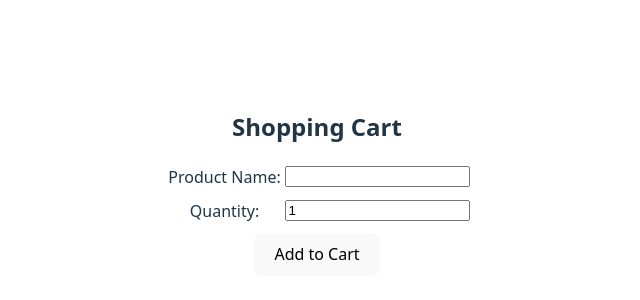
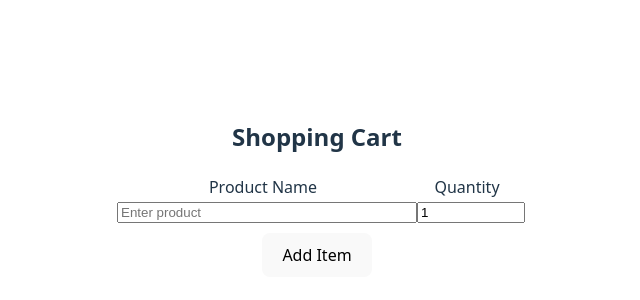
Before and after one commit to dilnakv/reactJS_sample, a React (Vite) app: page / in a window 1280 px wide. Shown: the part 202-502 px from the top of the page, without its empty margins (323-963 px from the left). Built offline with nearby package versions, Linux system fonts and the light colour scheme.

Commit message:
useReducer example

```diff
--- a/src/App.tsx
+++ b/src/App.tsx
@@ -4,7 +4,7 @@ import { CurrentTime } from "./componet/CurrentTime";
 import { Department } from "./componet/Department";
 import { Greeting } from "./componet/Greeting";
 import { Login } from "./componet/Login";
-import { ProductCart } from "./componet/ProductCart";
+import ProductCart from "./componet/ProductCart";
 import ProductList from "./componet/ProductList";
 import { ProductListApi } from "./componet/ProductListApi";
 import { UserProfile } from "./componet/UserProfile/UserProfile";
--- a/src/componet/ProductCart.tsx
+++ b/src/componet/ProductCart.tsx
@@ -1,112 +1,113 @@
 import React, { useReducer, useState } from "react";
 
-// Type for a cart item
-interface CartItem {
+type CartItem = {
   id: number;
   name: string;
   quantity: number;
-}
+};
 
-// Actions
-type Action =
-  | { type: "ADD_ITEM"; payload: { name: string; quantity: number } }
-  | { type: "UPDATE_ITEM"; payload: { id: number; quantity: number } }
-  | { type: "REMOVE_ITEM"; payload: { id: number } };
+type CartAction =
+  | { type: "ADD"; name: string; quantity: number }
+  | { type: "UPDATE"; id: number; name: string; quantity: number }
+  | { type: "REMOVE"; id: number };
 
-// Reducer function
-const cartReducer = (state: CartItem[], action: Action): CartItem[] => {
+function cartReducer(state: CartItem[], action: CartAction): CartItem[] {
   switch (action.type) {
-    case "ADD_ITEM":
+    case "ADD":
       return [
         ...state,
-        {
-          id: Date.now(),
-          name: action.payload.name,
-          quantity: action.payload.quantity,
-        },
+        { id: Date.now(), name: action.name, quantity: action.quantity },
       ];
-    case "UPDATE_ITEM":
+    case "UPDATE":
       return state.map((item) =>
-        item.id === action.payload.id
-          ? { ...item, quantity: action.payload.quantity }
+        item.id === action.id
+          ? { ...item, name: action.name, quantity: action.quantity }
           : item
       );
-    case "REMOVE_ITEM":
-      return state.filter((item) => item.id !== action.payload.id);
+    case "REMOVE":
+      return state.filter((item) => item.id !== action.id);
     default:
       return state;
   }
+}
+
+export default function ProductCart() {
+  const [cart, dispatch] = useReducer(cartReducer, []);
+  const [name, setName] = useState("");
+  const [quantity, setQuantity] = useState(1);
+
+  const handleAdd = () => {
+    if (name.trim()) {
+      dispatch({ type: "ADD", name, quantity });
+      setName("");
+      setQuantity(1);
+    }
   };
 
-export const ProductCart = () => {
-  const [cart, dispatch] = useReducer(cartReducer, []);
-  const [name, setName] = useState("");
-  const [quantity, setQuantity] = useState<number>(1);
-
-  const handleAdd = () => {
-    if (!name.trim() || quantity <= 0) return;
-    dispatch({ type: "ADD_ITEM", payload: { name, quantity } });
-    setName("");
-    setQuantity(1);
+  const handleUpdate = (id: number, name: string, quantity: number) => {
+    dispatch({ type: "UPDATE", id, name, quantity });
   };
 
   return (
     <div style={{ padding: "20px", maxWidth: "400px" }}>
       <h2>Shopping Cart</h2>
 
-      {/* Product Name */}
-      <div style={{ display: "flex", alignItems: "center", marginBottom: "10px" }}>
-        <label style={{ width: "120px" }}>Product Name:</label>
+      {/* Input Row */}
+      <div style={{ display: "flex", gap: "8px", marginBottom: "10px" }}>
+        <div style={{ flex: 1 }}>
+          <label>Product Name</label>
           <input
-          type="text"
+            style={{ width: "100%" }}
             value={name}
             onChange={(e) => setName(e.target.value)}
-          style={{ flex: 1 }}
+            placeholder="Enter product"
           />
         </div>
-
-      {/* Quantity */}
-      <div style={{ display: "flex", alignItems: "center", marginBottom: "10px" }}>
-        <label style={{ width: "120px" }}>Quantity:</label>
+        <div style={{ width: "100px" }}>
+          <label>Quantity</label>
           <input
             type="number"
+            style={{ width: "100%" }}
             value={quantity}
-          min={1}
             onChange={(e) => setQuantity(Number(e.target.value))}
-          style={{ flex: 1 }}
           />
         </div>
+      </div>
 
-      <button onClick={handleAdd} style={{ marginBottom: "15px" }}>
-        Add to Cart
-      </button>
+      <button onClick={handleAdd}>Add Item</button>
 
-      <ul>
+      {/* Cart List */}
+      <ul style={{ marginTop: "20px", padding: 0, listStyle: "none" }}>
         {cart.map((item) => (
-          <li key={item.id} style={{ margin: "10px 0" }}>
-            {item.name} - Quantity:{" "}
+          <li
+            key={item.id}
+            style={{
+              display: "flex",
+              alignItems: "center",
+              gap: "8px",
+              marginBottom: "8px",
+            }}
+          >
+            <input
+              value={item.name}
+              onChange={(e) =>
+                handleUpdate(item.id, e.target.value, item.quantity)
+              }
+            />
             <input
               type="number"
+              style={{ width: "60px" }}
               value={item.quantity}
               onChange={(e) =>
-                dispatch({
-                  type: "UPDATE_ITEM",
-                  payload: { id: item.id, quantity: Number(e.target.value) },
-                })
+                handleUpdate(item.id, item.name, Number(e.target.value))
               }
-              style={{ width: "50px" }}
             />
-            <button
-              onClick={() =>
-                dispatch({ type: "REMOVE_ITEM", payload: { id: item.id } })
-              }
-              style={{ marginLeft: "10px" }}
-            >
-              Remove
+            <button onClick={() => dispatch({ type: "REMOVE", id: item.id })}>
+              ❌
             </button>
           </li>
         ))}
       </ul>
     </div>
   );
-};
+}
```
Lines whose indentation alone changed are shown as unchanged.
